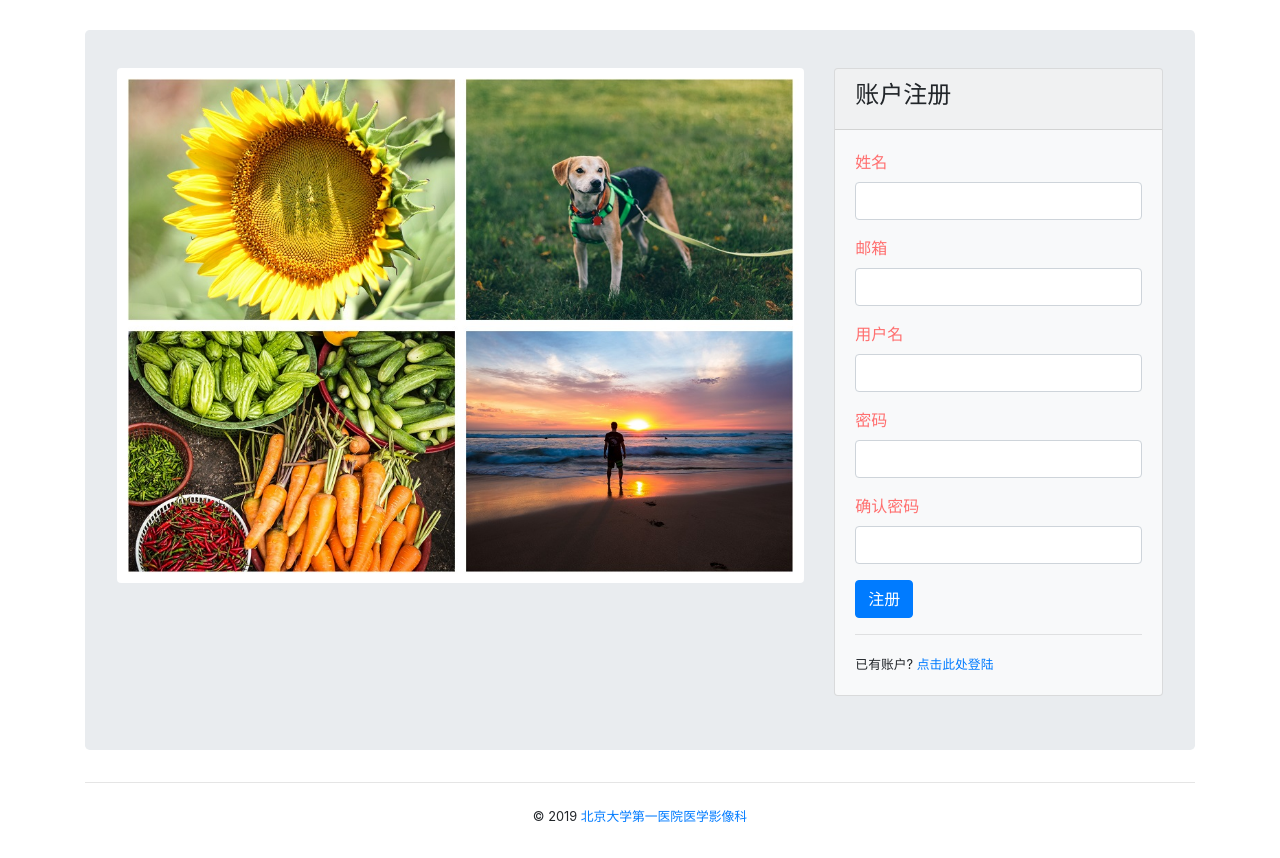
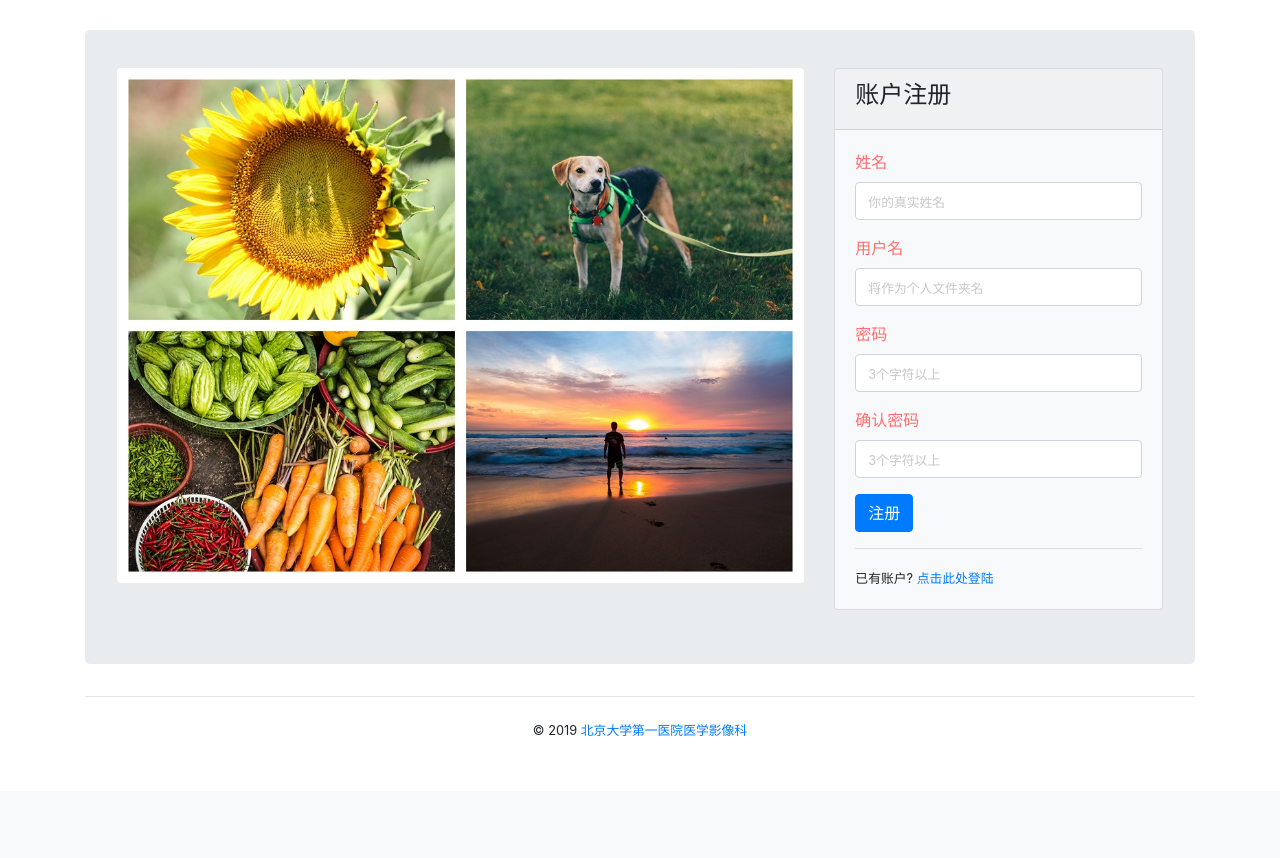
Before and after one commit to yuquant/dicom_download_manager, a Flask app: page /auth/register in a window 1280 px wide. Shown: the part 59-917 px from the top of the page. After the commit the page ends 795 px from the top, so only its background shows below. Run offline with Flask 2, Linux system fonts and the light colour scheme; some libraries are stand-ins or nearby versions.

Commit message:
用户名登陆

```diff
--- a/datacenter/blueprints/auth.py
+++ b/datacenter/blueprints/auth.py
@@ -24,7 +24,7 @@ def login():
 
     form = LoginForm()
     if form.validate_on_submit():
-        user = User.query.filter_by(email=form.email.data.lower()).first()
+        user = User.query.filter_by(username=form.username.data).first()
         if user is not None and user.validate_password(form.password.data):
             if login_user(user, form.remember_me.data):
                 # flash('Login success.', 'info')
@@ -65,10 +65,10 @@ def register():
     form = RegisterForm()
     if form.validate_on_submit():
         name = form.name.data
-        email = form.email.data.lower()
+        # email = form.email.data.lower()
         username = form.username.data
         password = form.password.data
-        user = User(name=name, email=email, username=username)
+        user = User(name=name, username=username)
         user.set_password(password)
         db.session.add(user)
         db.session.commit()
--- a/datacenter/forms/auth.py
+++ b/datacenter/forms/auth.py
@@ -13,21 +13,28 @@ from datacenter.models import User
 
 
 class LoginForm(FlaskForm):
-    email = StringField('邮箱', validators=[DataRequired(), Length(1, 254), Email()])
+    # email = StringField('邮箱', validators=[DataRequired(), Length(1, 254), Email()])
+    username = StringField('用户名', validators=[DataRequired()])
     password = PasswordField('密码', validators=[DataRequired()])
     remember_me = BooleanField('下次自动登陆')
     submit = SubmitField('登陆')
 
 
 class RegisterForm(FlaskForm):
-    name = StringField('姓名', validators=[DataRequired(), Length(1, 30)])
-    email = StringField('邮箱', validators=[DataRequired(), Length(1, 254), Email()])
-    username = StringField('用户名', validators=[DataRequired(), Length(1, 20),
-                                                   Regexp('^[a-zA-Z0-9]*$',
-                                                          message='用户名只能包含 a-z, A-Z , 0-9.')])
-    password = PasswordField('密码', validators=[
-        DataRequired(), Length(3, 128), EqualTo('password2')])
-    password2 = PasswordField('确认密码', validators=[DataRequired()])
+    name = StringField('姓名', validators=[DataRequired(), Length(1, 30)],
+                       render_kw={'placeholder': '你的真实姓名'},
+                       # description='你的真实姓名',
+                       )
+    # email = StringField('邮箱', validators=[DataRequired(), Length(1, 254), Email()])
+    username = StringField('用户名', render_kw={'placeholder': '将作为个人文件夹名'},
+                           validators=[DataRequired(), Length(1, 20),
+                                       Regexp('^[a-zA-Z0-9]*$',
+                                              message='用户名只能包含 a-z, A-Z , 0-9.')])
+    password = PasswordField('密码', render_kw={'placeholder': '3个字符以上'},
+                             validators=[
+                                 DataRequired(), Length(3, 128), EqualTo('password2')])
+    password2 = PasswordField('确认密码', render_kw={'placeholder': '3个字符以上'},
+                              validators=[DataRequired()])
     submit = SubmitField('注册')
 
     def validate_email(self, field):
--- a/datacenter/forms/main.py
+++ b/datacenter/forms/main.py
@@ -6,7 +6,7 @@ Description :
 """
 from flask_wtf import FlaskForm
 from wtforms import StringField, SubmitField, TextAreaField
-from wtforms.validators import DataRequired, Optional, Length
+from wtforms.validators import DataRequired, Optional, Length, Regexp
 
 from flask_wtf import FlaskForm
 from flask_ckeditor import CKEditorField
--- a/datacenter/models.py
+++ b/datacenter/models.py
@@ -85,7 +85,7 @@ class Collect(db.Model):
 class User(db.Model, UserMixin):
     id = db.Column(db.Integer, primary_key=True)
     username = db.Column(db.String(20), unique=True, index=True)
-    email = db.Column(db.String(254), unique=True, index=True)
+    # email = db.Column(db.String(254), unique=True, index=True)
     password_hash = db.Column(db.String(128))
     name = db.Column(db.String(30))
     website = db.Column(db.String(255))
@@ -133,7 +133,7 @@ class User(db.Model, UserMixin):
 
     def set_role(self):
         if self.role is None:
-            if self.email == current_app.config['ALBUMY_ADMIN_EMAIL']:
+            if self.username == current_app.config['ADMIN_USERNAME']:
                 self.role = Role.query.filter_by(name='Administrator').first()
             else:
                 self.role = Role.query.filter_by(name='User').first()
--- a/datacenter/settings.py
+++ b/datacenter/settings.py
@@ -25,7 +25,7 @@ class Operations:
 
 
 class BaseConfig:
-    ALBUMY_ADMIN_EMAIL = os.getenv('ALBUMY_ADMIN', 'admin@helloflask.com')
+    ADMIN_USERNAME = os.getenv('ALBUMY_ADMIN', 'liuweipeng')
     ALBUMY_PHOTO_PER_PAGE = 12
     ALBUMY_COMMENT_PER_PAGE = 15
     ALBUMY_NOTIFICATION_PER_PAGE = 20
--- a/datacenter/static/css/style.css
+++ b/datacenter/static/css/style.css
@@ -294,7 +294,6 @@ footer {
     bottom: 30px;
 }
 
-
 .form-group.required label {
     color: #ff6f6f;
 }
@@ -302,3 +301,26 @@ footer {
 .progress {
     margin-bottom: 2em;
 }
+
+input::-webkit-input-placeholder, textarea::-webkit-input-placeholder {
+    color: #c7c7c7 !important;
+    font-size: 0.8rem !important;
+}
+
+input:-moz-placeholder, textarea:-moz-placeholder {
+    color: #c7c7c7 !important;
+    font-size: 0.8rem !important;
+
+}
+
+input::-moz-placeholder, textarea::-moz-placeholder {
+    color: #c7c7c7 !important;
+    font-size: 0.8rem !important;
+
+}
+
+input:-ms-input-placeholder, textarea:-ms-input-placeholder {
+    color: #c7c7c7 !important;
+    font-size: 0.8rem !important;
+
+}
```
